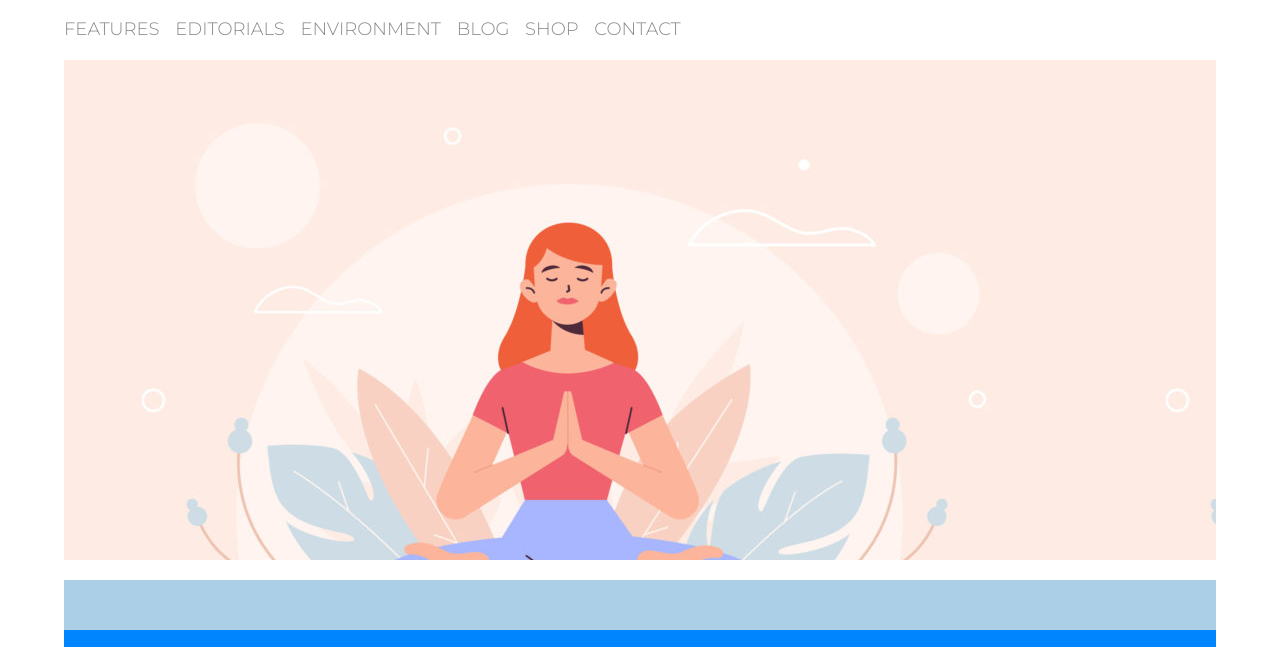
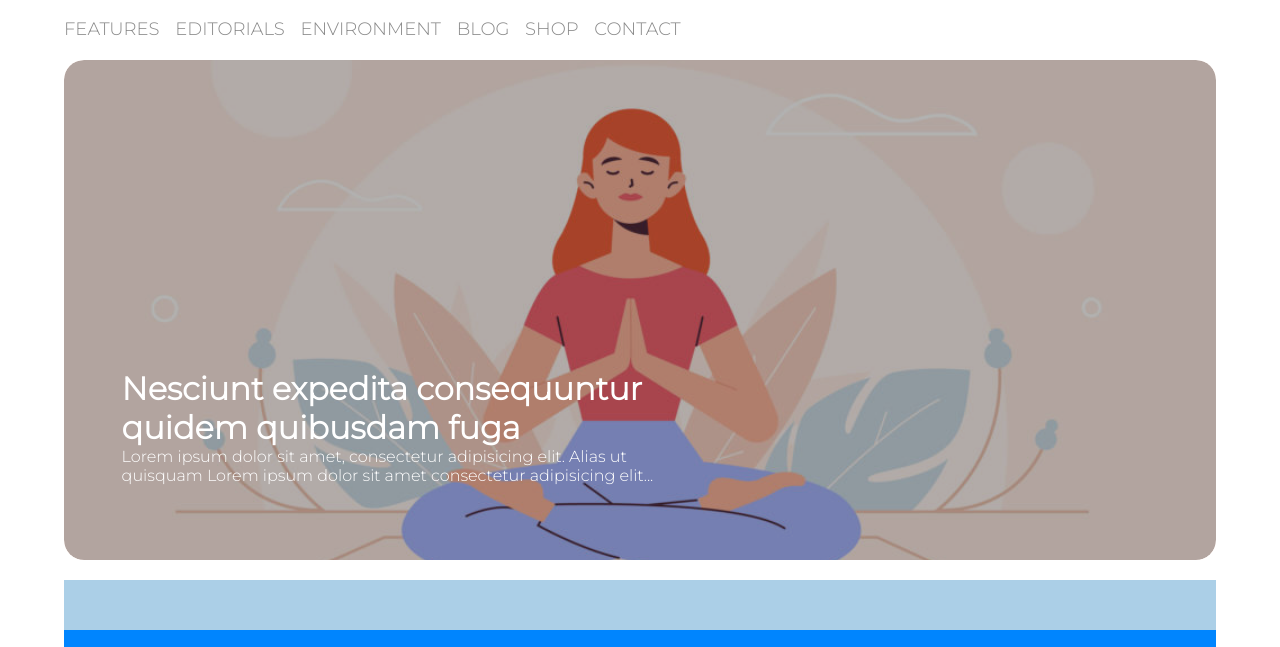
Before and after one commit to 8Balu8/html-css-wp, a plain HTML site: page index.html in a window 1280 px wide. Shown: the part 92-739 px from the top of the page. Drawn offline with Linux system fonts and the light colour scheme.

Commit message:
add-banner-text

```diff
--- a/css/style.css
+++ b/css/style.css
@@ -47,6 +47,20 @@ body {
     background-color: #e1d67a;
     margin: 20px 0;
     background-image: url(../img/banner.jpg);
+    background-repeat: no-repeat;
+    background-size: cover;
+    background-position: center;
+    border-radius: 20px;
+    box-shadow:inset 0 0 0 2000px rgba(0, 0, 0, 0.3);
+    position: relative;
+}
+
+.banner-text {
+    width: 50%;
+    color: white;
+    position: absolute;
+    left: 5%;
+    bottom: 15%;
 }
 
 /* MAIN */
--- a/index.html
+++ b/index.html
@@ -48,7 +48,13 @@
                     </ul>
                 </div>
             </nav>
-            <div class="banner"></div>
+            <div class="banner">
+                <div class="banner-text">
+                    <h1>Nesciunt expedita consequuntur quidem quibusdam fuga</h1>
+
+                    <p>Lorem ipsum dolor sit amet, consectetur adipisicing elit. Alias ut quisquam Lorem ipsum dolor sit amet consectetur adipisicing elit...</p>
+                </div>
+            </div>
         </header>
 
         <!-- End Header -->
```
